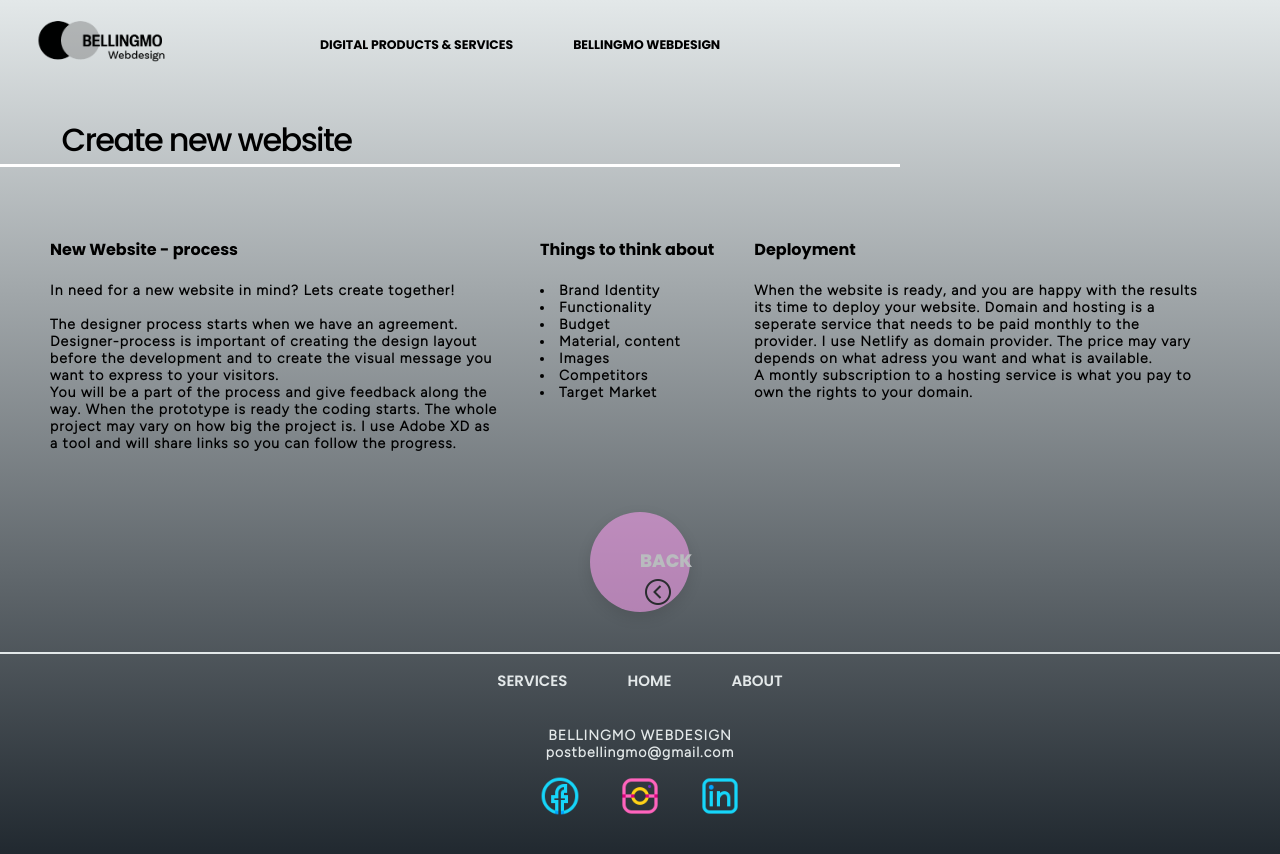
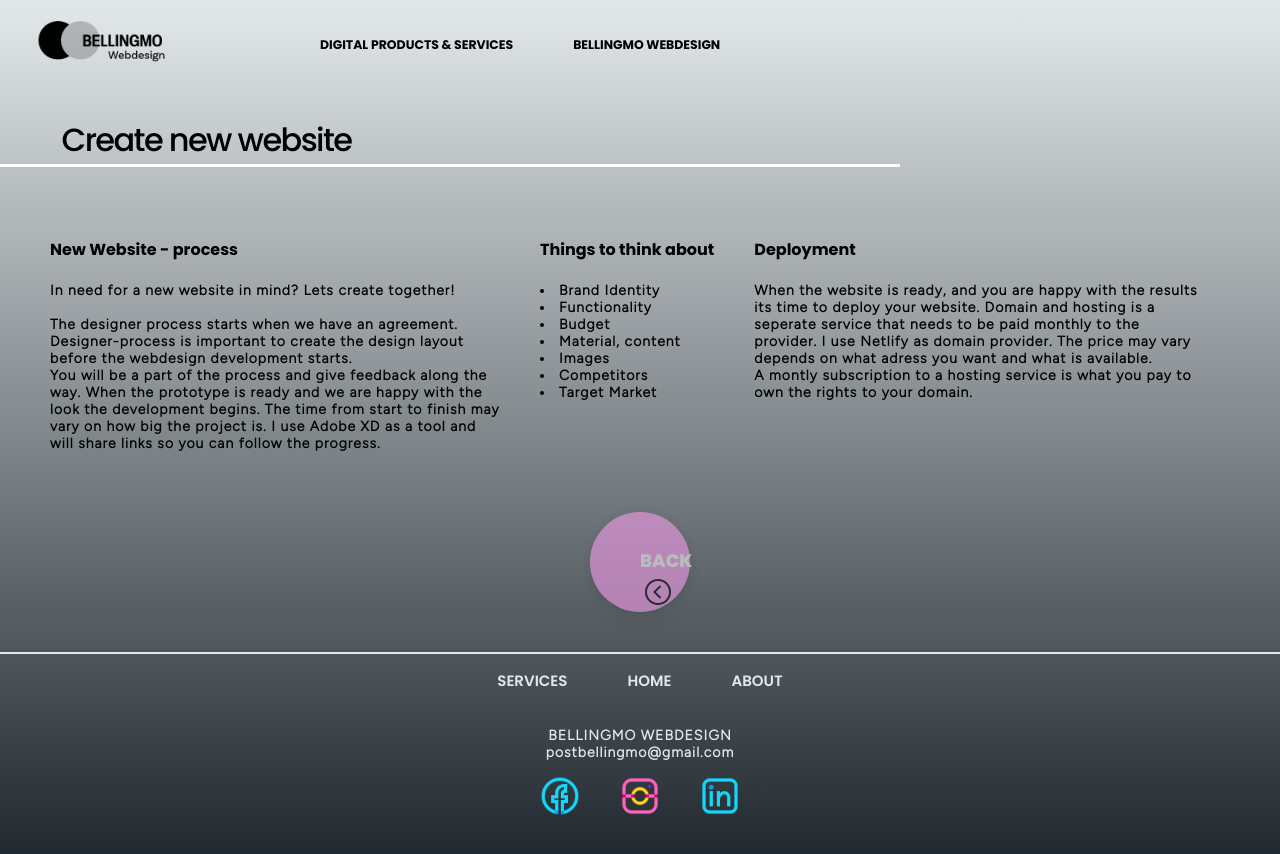
Before and after one commit to lonsoien/postbellingmowebdesign, a React (Create React App) app: page /websites in a window 1280 px wide. Shown: the top 854 px of the page. Built offline with nearby package versions, Linux system fonts and the light colour scheme; a web font is replaced by a local one.

Commit message:
service content text

```diff
--- a/src/components/Service.jsx
+++ b/src/components/Service.jsx
@@ -11,7 +11,7 @@ function Service() {
                     <h4>Buy a website</h4>
                     <br/>
                     <p>
-                    When buying a new website, there are things multiple things to consider and it can be difficult and some times frustrating.
+                    When buying a new website, there are multiple things to consider and it can be difficult and frustrating.
                     What type of website do I need for my business, and how much money do I want to spend?
                     Maybe you are a private buyer that want a more simpler solution to show and express yourself
                     online? Maybe you have many followers on different SoMe channels, but also want to create a
--- a/src/components/Websites.jsx
+++ b/src/components/Websites.jsx
@@ -16,11 +16,11 @@ export default function Websites() {
                     <p>
                     <br/>
                     The designer process starts when we have an agreement.
-                    Designer-process is important of creating the design layout before the development and to create the visual message you want to
-                    express to your visitors.
+                    Designer-process is important to create the design layout before the webdesign development starts.
                     <br/>
-                    You will be a part of the process and give feedback along the way. When the prototype is ready the coding starts.
-                    The whole project may vary on how big the project is.
+                    You will be a part of the process and give feedback along the way. When the prototype is ready and we are happy with the look
+                    the development begins.
+                    The time from start to finish may vary on how big the project is.
                     I use Adobe XD as a tool and will share links so you can follow the progress.
                     </p>
                 </div>
```
